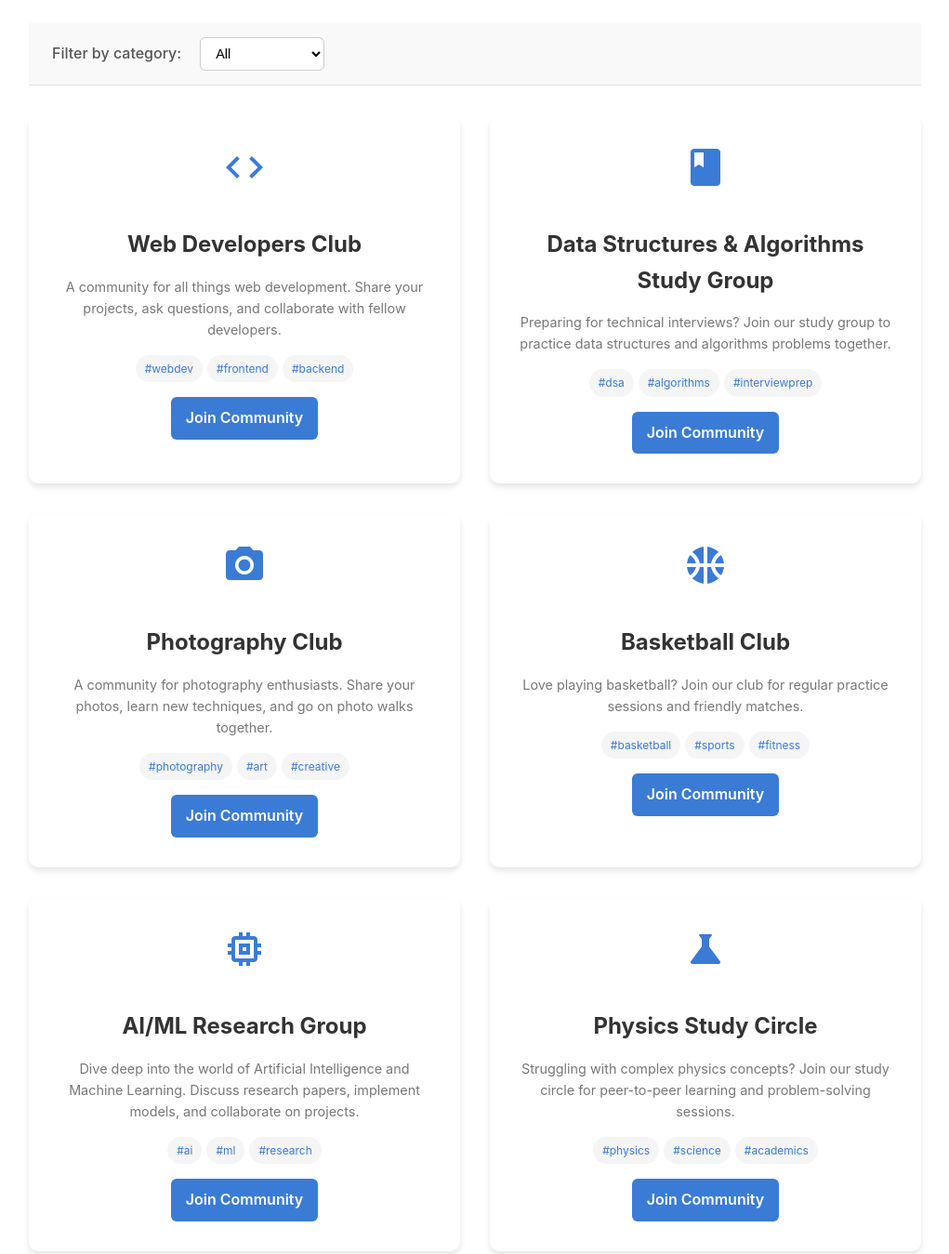
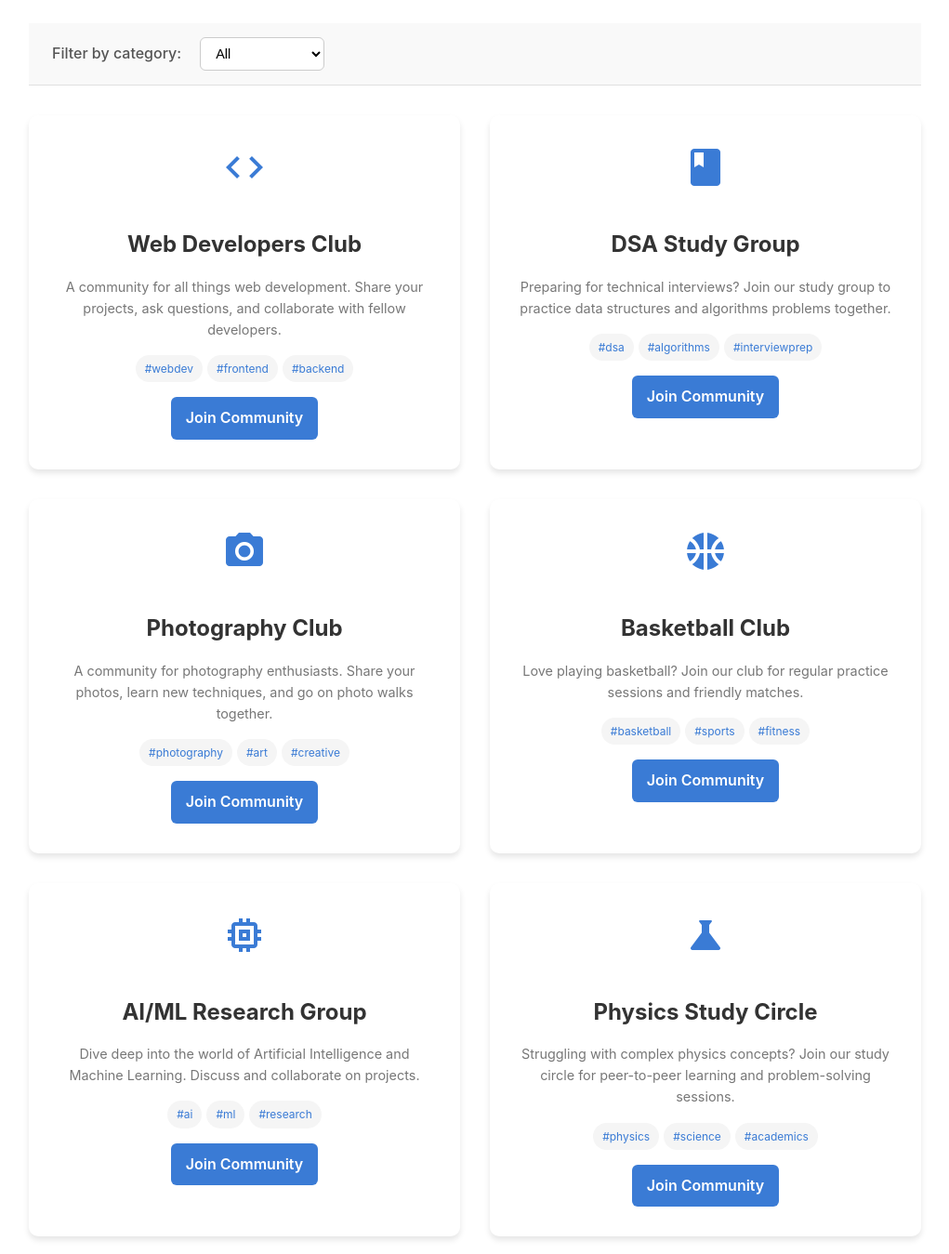
Before and after one commit to mrunal486/UNISYNC, a plain HTML site: page community.html in a window 1280 px wide. Shown: the part 200-1549 px from the top of the page at 93% size, without its empty margins (129-1150 px from the left). Drawn offline with Linux system fonts and the light colour scheme.

Commit message:
CommunityFIX

```diff
--- a/assets/css/style.css
+++ b/assets/css/style.css
@@ -615,9 +615,16 @@ main.profile .post-content p {
     display: grid;
     grid-template-columns: repeat(auto-fit, minmax(300px, 1fr));
     gap: 2rem;
+    align-items: stretch;
 }
 
 #community .community-card {
+    display: flex;
+    flex-direction: column;
+    align-items: center;
+    text-align: center;
+    flex-grow: 0;
+    max-width: 400px;
     background-color: #fff;
     border-radius: 10px;
     padding: 2rem;
--- a/community.html
+++ b/community.html
@@ -77,7 +77,7 @@
                             <i class="material-icons">book</i>
                         </div>
                         <div class="community-details">
-                            <h3>Data Structures & Algorithms Study Group</h3>
+                            <h3>DSA Study Group</h3>
                             <p>Preparing for technical interviews? Join our study group to practice data structures and algorithms problems together.</p>
                             <div class="community-tags">
                                 <span>#dsa</span>
@@ -126,7 +126,7 @@
                         </div>
                         <div class="community-details">
                             <h3>AI/ML Research Group</h3>
-                            <p>Dive deep into the world of Artificial Intelligence and Machine Learning. Discuss research papers, implement models, and collaborate on projects.</p>
+                            <p>Dive deep into the world of Artificial Intelligence and Machine Learning. Discuss and collaborate on projects.</p>
                             <div class="community-tags">
                                 <span>#ai</span>
                                 <span>#ml</span>
```
